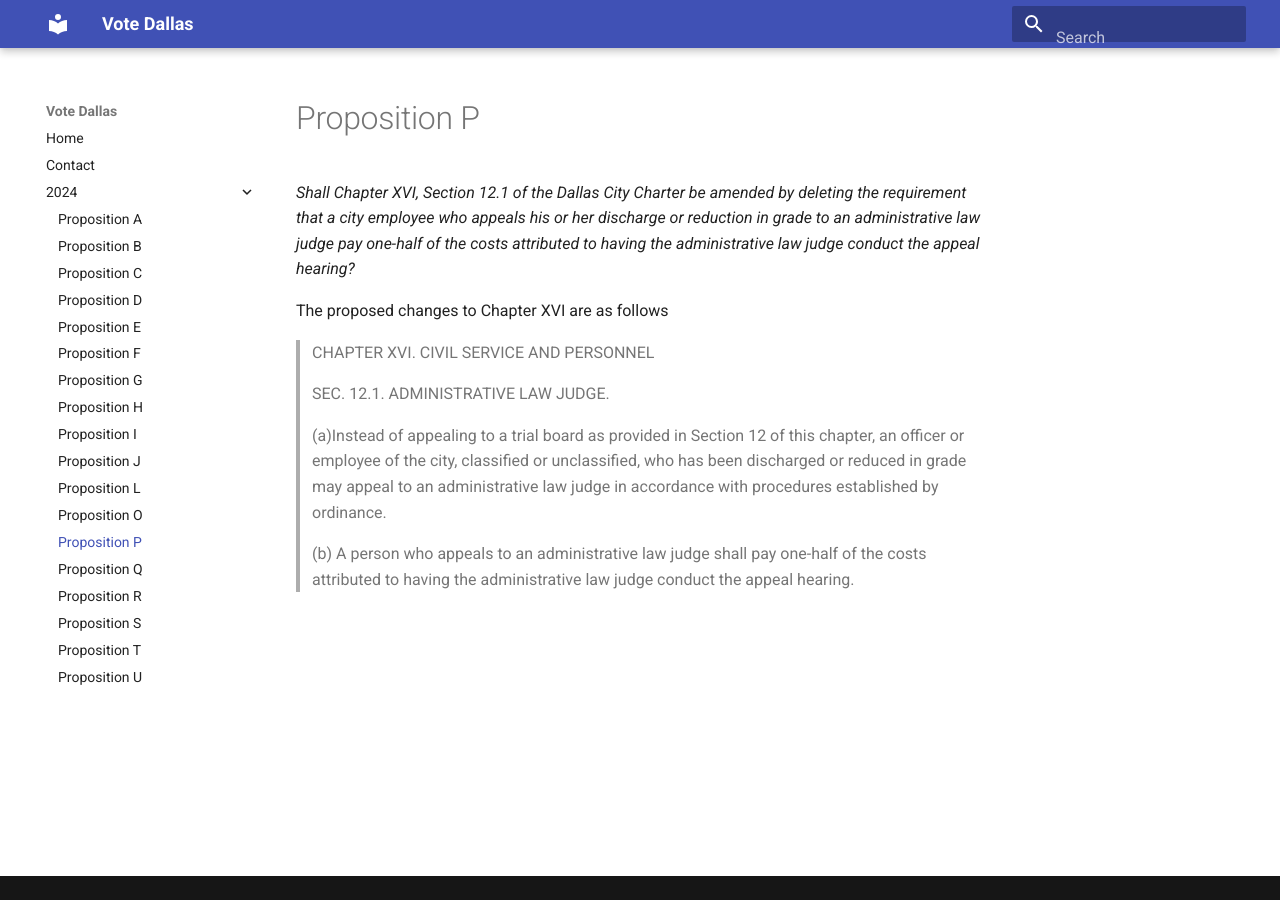
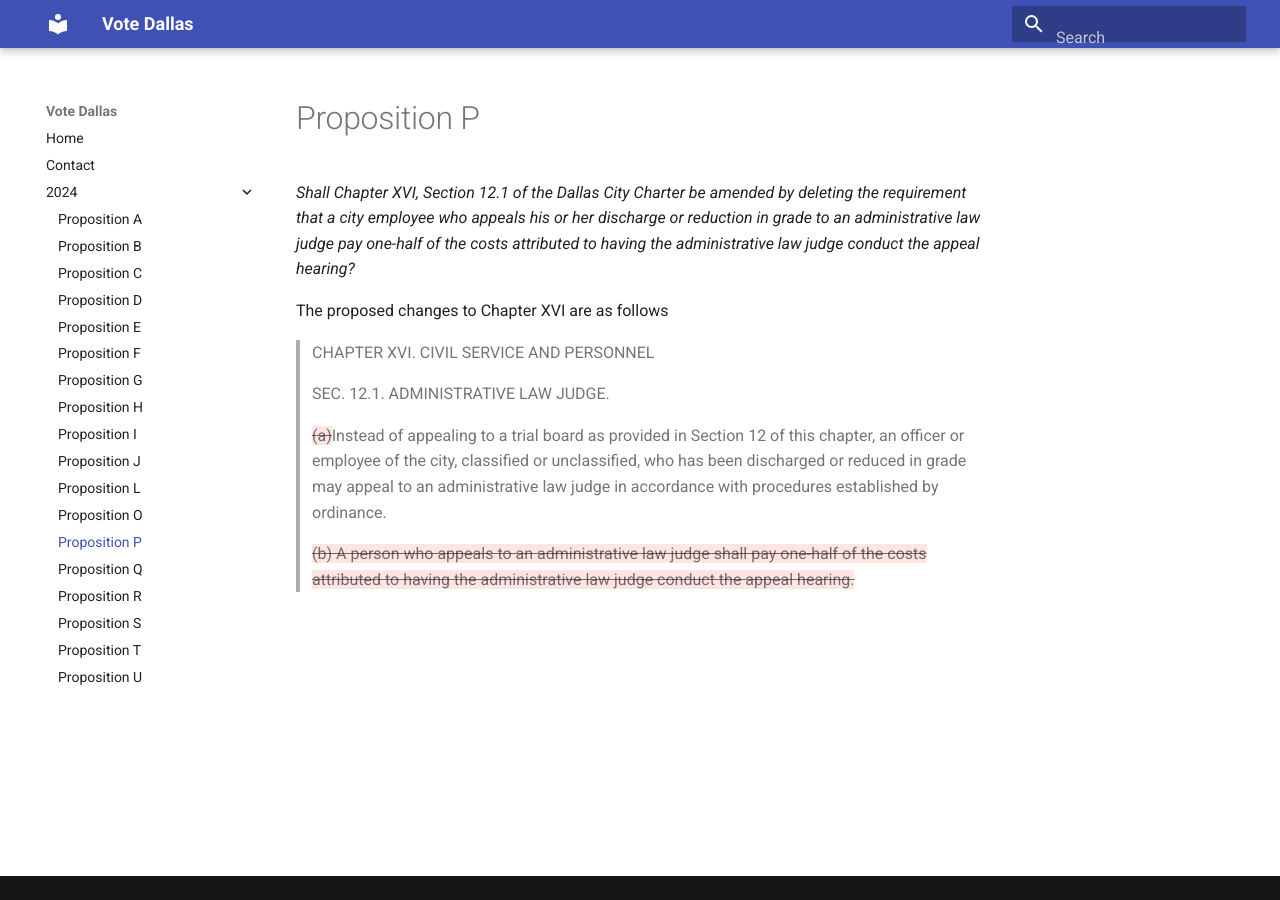
Before and after one commit to pgriess/votedallas, an MkDocs documentation site: the page built from docs/2024/P.md, in a window 1280 px wide. Built offline with MkDocs 1.6.1 and Material for MkDocs 9.7.7, drawn with Linux system fonts in a browser that asks for light colours.

Commit message:
Convert some missing spans to CriticMarkup

```diff
--- a/docs/2024/P.md
+++ b/docs/2024/P.md
@@ -9,6 +9,6 @@ The proposed changes to Chapter XVI are as follows
 >
 > SEC. 12.1. ADMINISTRATIVE LAW JUDGE.
 >
-> <span class="diffRemoved">(a)</span>Instead of appealing to a trial board as provided in Section 12 of this chapter, an officer or employee of the city, classified or unclassified, who has been discharged or reduced in grade may appeal to an administrative law judge in accordance with procedures established by ordinance.
+> {--(a)--}Instead of appealing to a trial board as provided in Section 12 of this chapter, an officer or employee of the city, classified or unclassified, who has been discharged or reduced in grade may appeal to an administrative law judge in accordance with procedures established by ordinance.
 >
-> <span class="diffRemoved">(b) A person who appeals to an administrative law judge shall pay one-half of the costs attributed to having the administrative law judge conduct the appeal hearing.</span>
+> {--(b) A person who appeals to an administrative law judge shall pay one-half of the costs attributed to having the administrative law judge conduct the appeal hearing.--}
```
Also changed, not shown: docs/2024/E.md (+2 -2 lines), docs/2024/G.md (+1 -1 lines).
